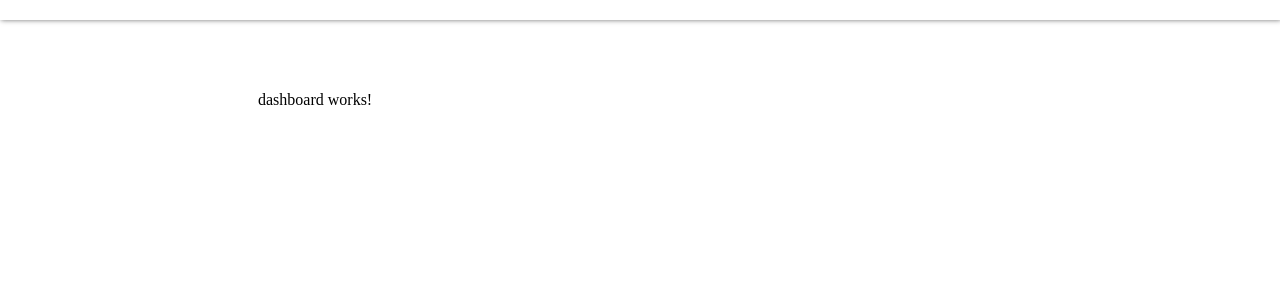
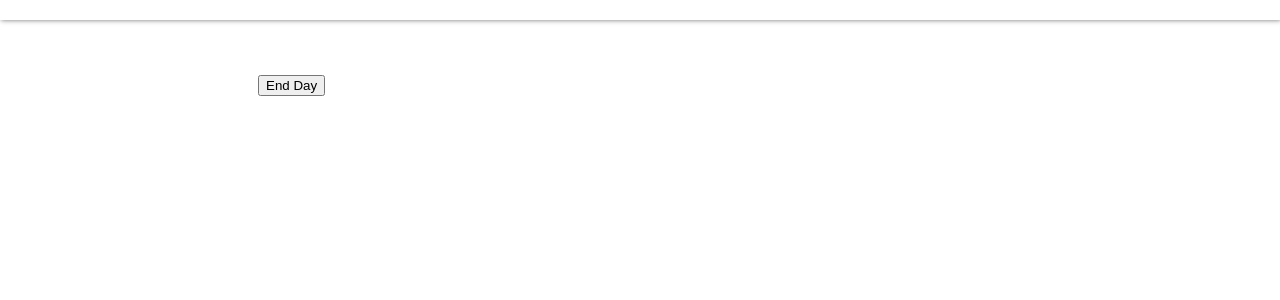
Before and after one commit to LKloosterman/simulife, an Angular app: page / in a window 1280 px wide. Shown: the top 300 px of the page. Built offline with nearby package versions, Linux system fonts and the light colour scheme.

Commit message:
Add end day button to dashboard

```diff
--- a/src/app/dashboard/dashboard.component.html
+++ b/src/app/dashboard/dashboard.component.html
@@ -1 +1 @@
-<p>dashboard works!</p>
+<button id="next_day_button" (click)="onDayEnd()">End Day</button>
--- a/src/app/dashboard/dashboard.component.ts
+++ b/src/app/dashboard/dashboard.component.ts
@@ -20,4 +20,10 @@ export class DashboardComponent implements OnInit {
   ngOnInit(): void {
   }
 
+  onDayEnd(): void {
+    this.game_date.setDate(this.game_date.getDate() + 1)
+
+    this.game_data_service.setGameDate(this.game_date);
+  }
+
 }
```
